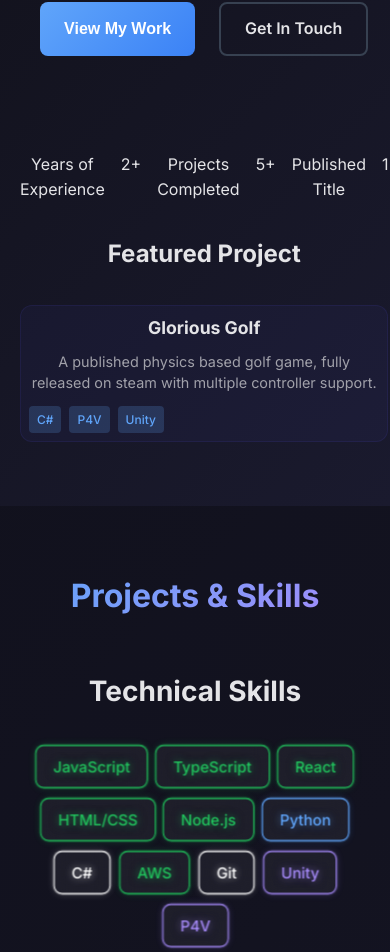
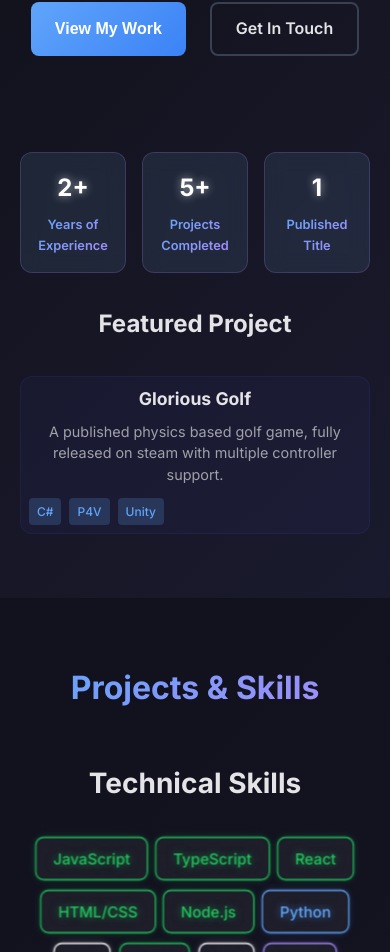
Before and after one commit to penniey/portfolio-website, a React (Vite) app: page / in a window 390 px wide. Shown: the part 902-1854 px from the top of the page. Built offline with nearby package versions, Linux system fonts and the light colour scheme.

Commit message:
Update Hero.tsx
this + css, added different queries for mobile/desktop with stat cards. The mobile has the old design while desktop has the new.

```diff
--- a/src/components/Hero.tsx
+++ b/src/components/Hero.tsx
@@ -50,23 +50,37 @@ const Hero: React.FC = () => {
             </a>
           </div>
         </div>
-
-        {/* Stats and Featured Project Section - stacked vertically */}
         <div className="hero-right-section">
           <div className="hero-stats">
-
+            {/* Desktop version - no stat cards */}
+            <div className="desktop-stats">
               <div className="stat-label">Years of Experience</div>
               <div className="stat-number">2+</div>
-
 
               <div className="stat-label">Projects Completed</div>
               <div className="stat-number">5+</div>
 
-
               <div className="stat-label">Published Title</div>
               <div className="stat-number">1</div>
+            </div>
 
+            {/* Mobile version - with stat cards */}
+            <div className="mobile-stats">
+              <div className="stat-card">
+                <div className="stat-number">2+</div>
+                <div className="stat-label">Years of Experience</div>
+              </div>
 
+              <div className="stat-card">
+                <div className="stat-number">5+</div>
+                <div className="stat-label">Projects Completed</div>
+              </div>
+
+              <div className="stat-card">
+                <div className="stat-number">1</div>
+                <div className="stat-label">Published Title</div>
+              </div>
+            </div>
           </div>
 
           <div className="featured-projects">
```
